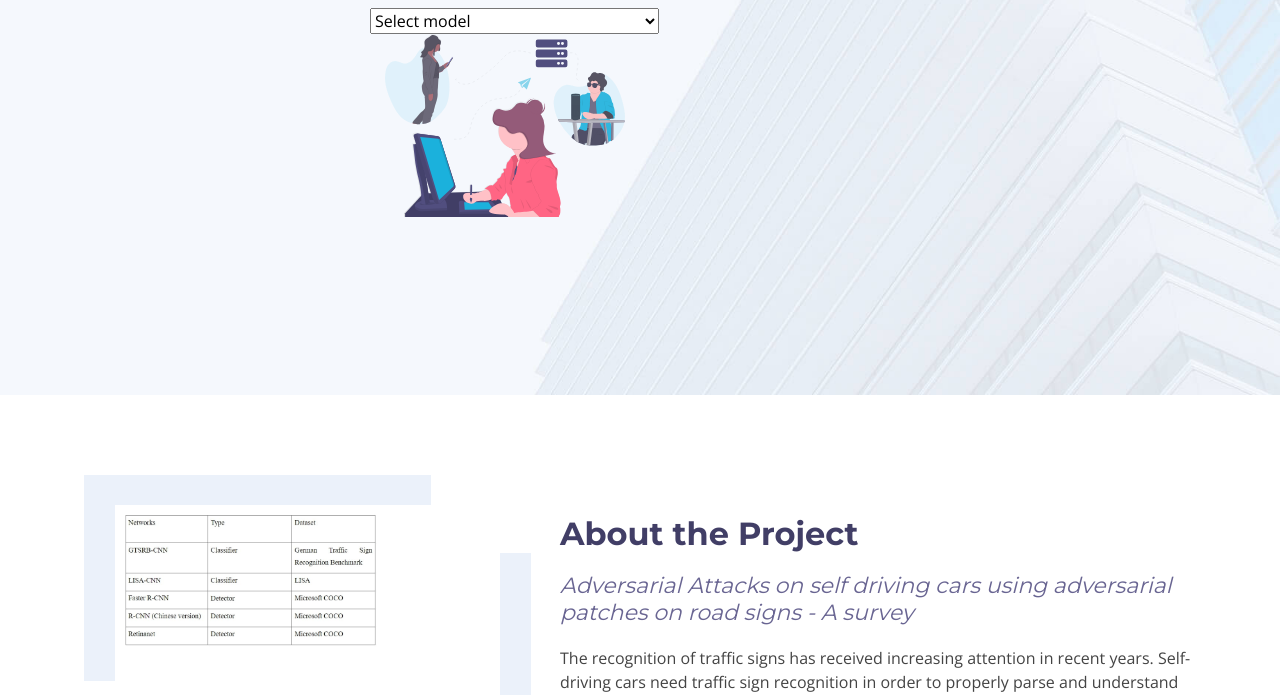
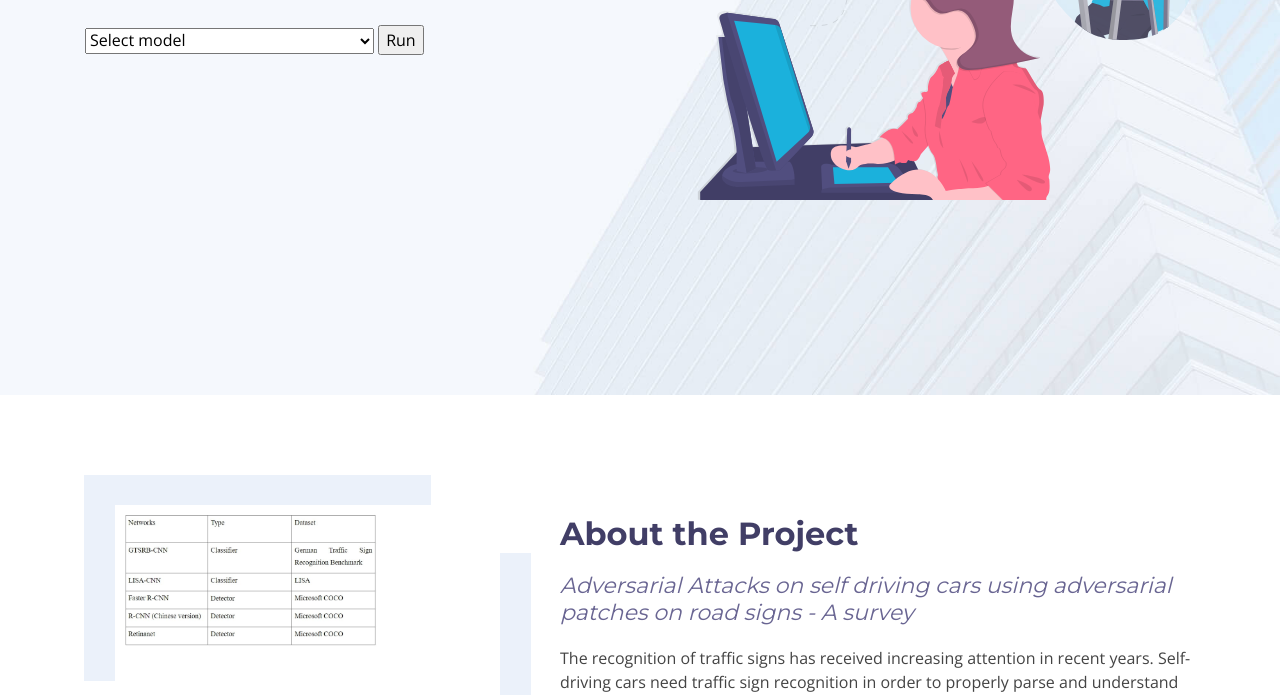
Before and after one commit to hanialsab3/299websit, a plain HTML site: page 299/index.html in a window 1280 px wide. Shown: the part 405-1100 px from the top of the page. Drawn offline with nearby package versions, Linux system fonts and the light colour scheme; files whose address does not match are found by name.

Commit message:
Update index.html

```diff
--- a/299/index.html
+++ b/299/index.html
@@ -84,6 +84,13 @@
             <option value="cifar">CIFAR-10 (object recognition, small)</option>
             <option value="imagenet">ImageNet (object recognition, large)</option>
           </select>
+
+		<input type="button" value="Run" onclick="showImage();"/>
+
+		<div class="class="col-lg-7 col-md-6"">
+			<img id="loadingImage" src="img/umbrella.jpg" style="visibility:hidden" class="img-fluid"/>
+		</div>
+	</div>
 
         <div class="col-md-6 intro-img order-md-last order-first">
           <img src="img/intro-img.svg" alt="" class="img-fluid">
```
